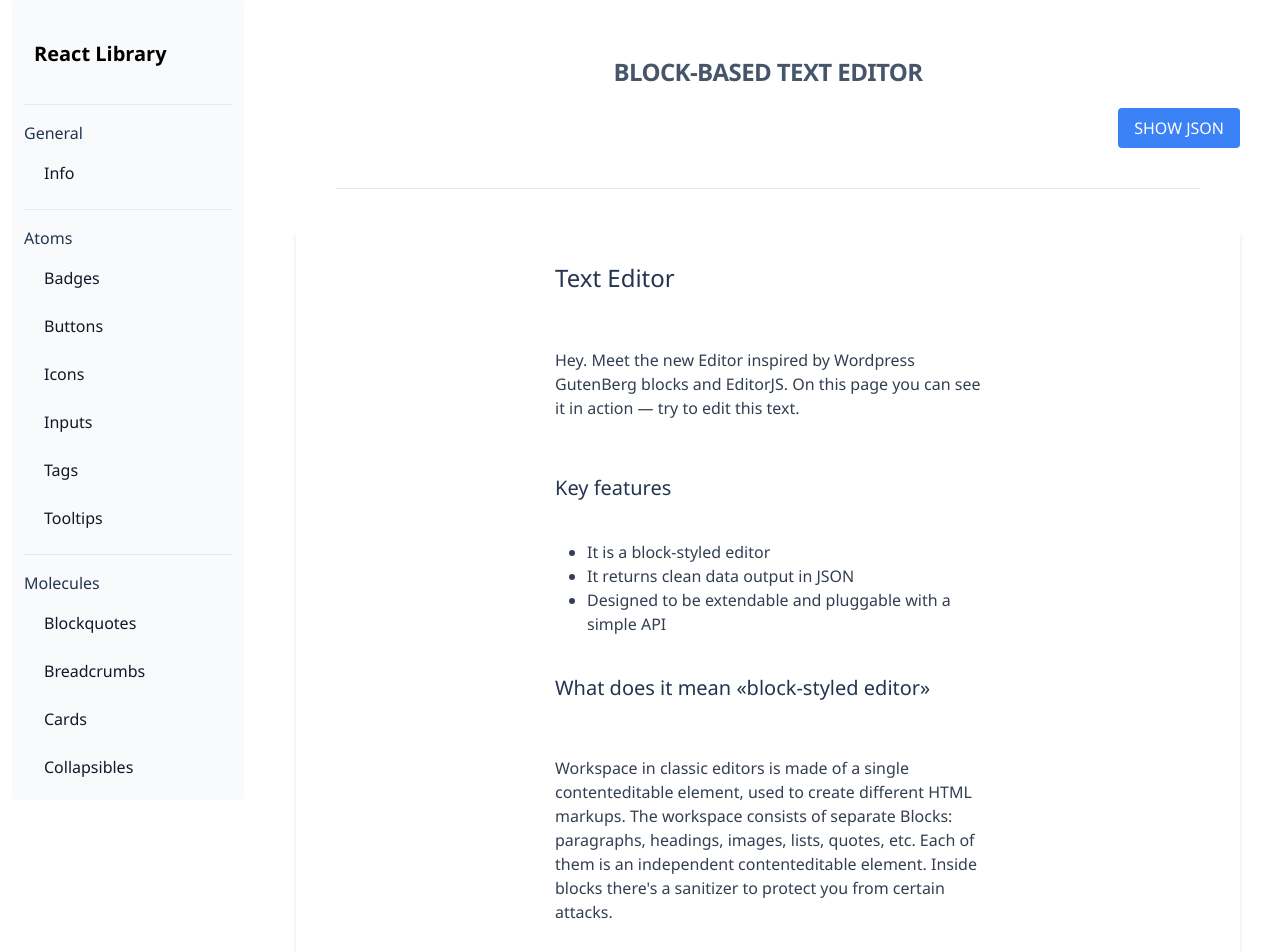
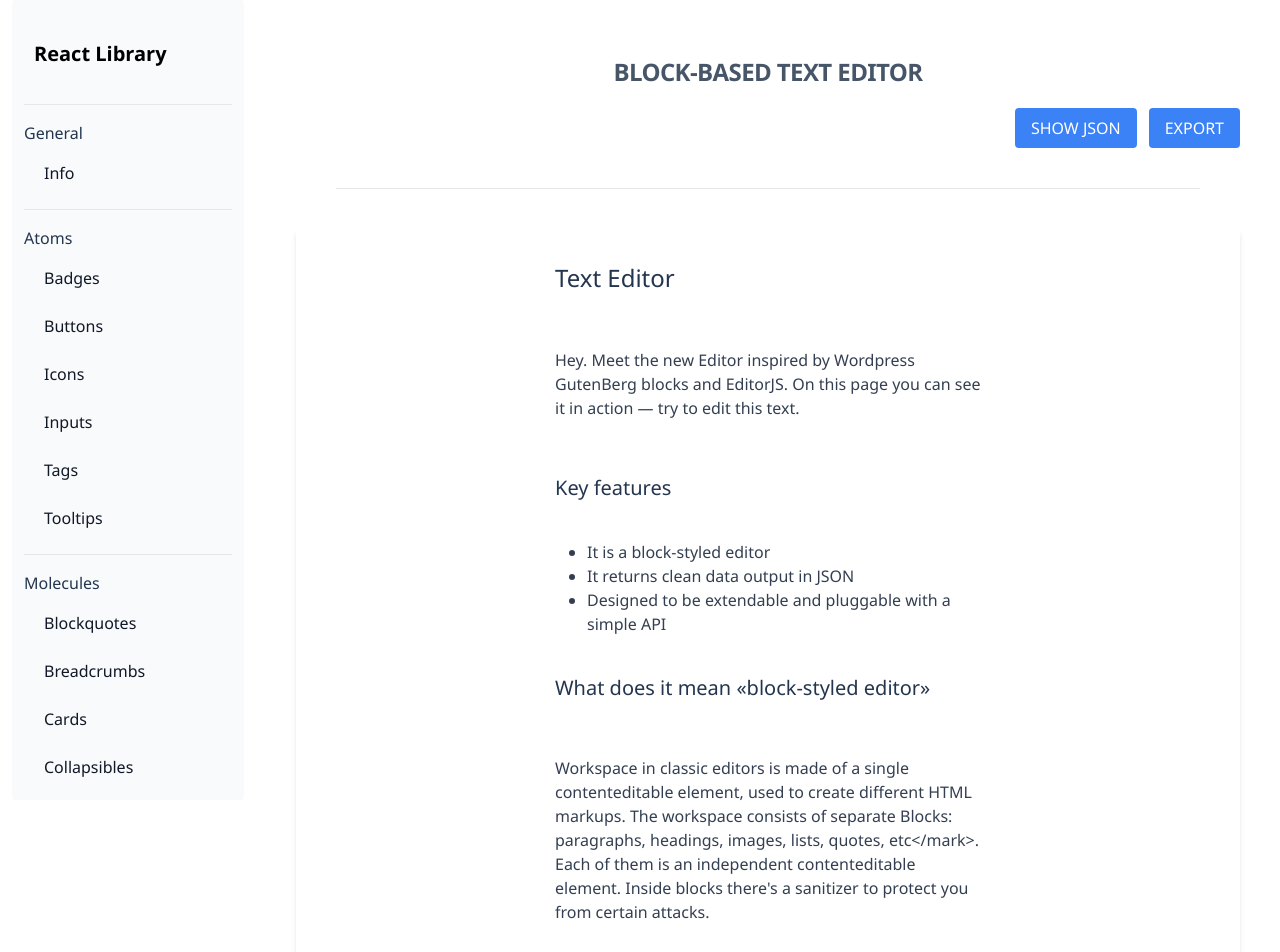
Before and after one commit to VictorPerezAsuaje/ReactComponentLibrary, a React (Create React App) app: page /templates/texteditor in a window 1280 px wide. Shown: the top 952 px of the page. Built offline with nearby package versions, Linux system fonts and the light colour scheme.

Commit message:
disabled content formatting in text editor blocks because of React can not delete node properly on contenteditable.

```diff
--- a/src/components/Template/EditorToolbar.tsx
+++ b/src/components/Template/EditorToolbar.tsx
@@ -57,11 +57,11 @@ function TopEditorToolbar(props:ITopEditorToolbarProps){
 
     return (
         <div className={'absolute -top-16 right-0 translate-y-1/2 rounded flex transition-all ease-in-out duration-200 gap-0.5 items-center bg-slate-300 ' + (blockSelected ? "pointer-events-auto opacity-80 hover:opacity-100" : "pointer-events-none opacity-0")}>
-            <Button content="b" type="button" colorConfig={{ bgColor: Color.transparent, borderColor: Color.transparent }} shape = { Border.square } cssClass="text-md px-3 hover:bg-slate-100 hover:text-slate-800 font-bold" hoverable onClickHandler={() => document.execCommand("bold")} />
-            <Button content="i" type="button" colorConfig={{ bgColor: Color.transparent, borderColor: Color.transparent }} shape = { Border.square } cssClass="text-md px-3 hover:bg-slate-100 hover:text-slate-500 italic" hoverable onClickHandler={() => document.execCommand("italic")} />
-            <Button content="u" type="button" colorConfig={{ bgColor: Color.transparent, borderColor: Color.transparent }} shape = { Border.square } cssClass="text-md px-3 hover:bg-slate-100 hover:text-slate-500 underline" hoverable onClickHandler={() => document.execCommand("underline")} />
-            <Button content="link" type="button" colorConfig={{ bgColor: Color.transparent, borderColor: Color.transparent }} shape = { Border.square } cssClass="text-md px-3 hover:bg-slate-100 hover:text-slate-500" hoverable />
-            <Button content="clear" type="button" colorConfig={{ bgColor: Color.transparent, borderColor: Color.transparent }} shape = { Border.square } cssClass="text-md px-3 hover:bg-slate-100 hover:text-slate-500" hoverable onClickHandler={() => document.execCommand('removeFormat')} />
+            <Button content="b" type="button" colorConfig={{ bgColor: Color.transparent, borderColor: Color.transparent }} shape = { Border.square } cssClass="text-md px-3 hover:bg-slate-100 hover:text-slate-800 font-bold" hoverable onClickHandler={() => document.execCommand("bold")} disabled />
+            <Button content="i" type="button" colorConfig={{ bgColor: Color.transparent, borderColor: Color.transparent }} shape = { Border.square } cssClass="text-md px-3 hover:bg-slate-100 hover:text-slate-500 italic" hoverable onClickHandler={() => document.execCommand("italic")} disabled />
+            <Button content="u" type="button" colorConfig={{ bgColor: Color.transparent, borderColor: Color.transparent }} shape = { Border.square } cssClass="text-md px-3 hover:bg-slate-100 hover:text-slate-500 underline" hoverable onClickHandler={() => document.execCommand("underline")} disabled />
+            <Button content="link" type="button" colorConfig={{ bgColor: Color.transparent, borderColor: Color.transparent }} shape = { Border.square } cssClass="text-md px-3 hover:bg-slate-100 hover:text-slate-500" hoverable disabled />
+            <Button content="clear" type="button" colorConfig={{ bgColor: Color.transparent, borderColor: Color.transparent }} shape = { Border.square } cssClass="text-md px-3 hover:bg-slate-100 hover:text-slate-500" hoverable onClickHandler={() => document.execCommand('removeFormat')} disabled />
         </div>
     )
 }
--- a/src/components/Template/ParagraphBlock.tsx
+++ b/src/components/Template/ParagraphBlock.tsx
@@ -11,5 +11,5 @@ export interface IParagraphProps{
 export const ParagraphBlock = (props:IParagraphProps) => {
     const { id, text, style, onContentChange } = props;
 
-    return (<p contentEditable="true" style={style} className="outline-none peer" suppressContentEditableWarning={true} onBlur={(e) => onContentChange(e, id, e.currentTarget.textContent === null ? "" : e.currentTarget.textContent)}>{internalHTMLInterpreter(text)}</p>)
+    return (<p contentEditable="true" style={style} className="outline-none peer" suppressContentEditableWarning={true} onBlur={(e) => onContentChange(e, id, e.currentTarget.textContent === null ? "" : e.currentTarget.textContent)}>{text}</p>)
 }
--- a/src/components/Template/TextEditor.tsx
+++ b/src/components/Template/TextEditor.tsx
@@ -1,4 +1,4 @@
-import { useState } from 'react'
+import { useRef, useState } from 'react'
 import data from './editor-example.json'
 import Heading, { HeadingType } from '../Atoms/Heading/Heading'
 import { HeaderBlock, IHeaderProps } from './HeaderBlock'
@@ -9,6 +9,7 @@ import { IImageBlockProps, ImageBlock } from './ImageBlock'
 import Button from '../Atoms/Button/Button'
 import { v4 as uuidv4 } from 'uuid';
 import { EditorToolbar } from './EditorToolbar'
+import ErrorBoundary from '../../internalComponents/ErrorBoundary'
 
 interface IBlockProps{
     id:string,
@@ -42,9 +43,9 @@ function Block(props:IBlockProps) {
 
 
 export default function TextEditor() {
-    const [blocks, setBlocks] = useState(data);
     const [selectedBlockId, setSelectedBlockId] = useState<string>("")
     const [jsonVisible, setJsonVisible] = useState(false);
+    const [blocks, setBlocks] = useState(data);
 
     const onContentChange = (e:object, id:string, content?:string) => {
         // API call ?
@@ -56,11 +57,12 @@ export default function TextEditor() {
                     case "header":
                         return {...x, data: { text: content ?? "", level: x.data.level ?? 3 }};
                     case "paragraph":
-                    return {...x, data: { text: content ?? ""}}
+                        return {...x, data: { text: content ?? "" }}
                     default:
                         return x
                 }
-        }));
+            }
+        ));
     }
 
     const onOrderChange = (direction:string, currentPosition:number) => {
@@ -122,18 +124,23 @@ export default function TextEditor() {
     return (
         <>
             <Heading content="BLOCK-BASED TEXT EDITOR" type={HeadingType.h2} cssClass="justify-center" />
-            <span className='flex justify-end'><Button content="SHOW JSON" type="button" onClickHandler={() => setJsonVisible(!jsonVisible)} /></span>
+            <span className='flex justify-end'>
+                <Button content="SHOW JSON" type="button" onClickHandler={() => setJsonVisible(!jsonVisible)} />
+                <a href={`data:text/json;chatset=utf-8,${encodeURIComponent(JSON.stringify(blocks))}`} download="blocks.json" className='font-medium flex justify-center items-center relative py-2 px-4 rounded bg-blue-500 text-white ml-3'>EXPORT</a>
+            </span>
             <pre className={jsonVisible ? "h-[10%] overflow-y-auto" : "hidden"}>{JSON.stringify(blocks, null, 2)}</pre>
             <hr className="m-10"/>
+            <ErrorBoundary>
                 <div id="textEditor" className='shadow-md rounded p-5 min-h-screen' >
                     {
                         blocks.sort((x1, x2) => x1.order - x2.order).map(block =>
-                    <div className={'lg:w-1/2 w-3/4 relative m-auto mb-3 border p-3 group rounded hover:border-blue-500/50 transition-all ease-in-out duration-200 ' + (selectedBlockId === block.id ? "selected mb-16 mt-14 border-blue-500" : "border-transparent")} onClick={() => setSelectedBlockId(block.id)}>
-                        <Block key={"block_"+block.id} id={block.id} type={block.type} data={block.data} onContentChange={onContentChange} />
+                        <div key={"block_"+block.id} className={'lg:w-1/2 w-3/4 relative m-auto mb-3 border p-3 group rounded hover:border-blue-500/50 transition-all ease-in-out duration-200 ' + (selectedBlockId === block.id ? "selected mb-16 mt-14 border-blue-500" : "border-transparent")} onClick={() => setSelectedBlockId(block.id)}>
+                            <Block id={block.id} type={block.type} data={block.data} onContentChange={onContentChange} />
                             <EditorToolbar key={"toolbar_"+block.id} blockId={block.id} blockOrder={block.order} blockSelected={selectedBlockId === block.id} onChangeOrderHandler={onOrderChange} onDeleteBlockHandler={onDeleteBlockHandler} onAddBlockHandler={onAddBlockHandler} />
                         </div>)
                     }
                 </div>
+            </ErrorBoundary>
         </>
     )
 }
--- a/src/helpers/internalHTMLInterpreter.tsx
+++ b/src/helpers/internalHTMLInterpreter.tsx
@@ -1,6 +1,7 @@
 export function internalHTMLInterpreter(text:string):any[]{
     let sanitizedText = [];
     const textArr = text.split(/<|>/g)
+
     for(let i = 0; i < textArr.length; i++){
         if(i % 2 === 0){
             sanitizedText.push(textArr[i]);
--- /dev/null
+++ b/src/internalComponents/ErrorBoundary.tsx
@@ -0,0 +1,34 @@
+import React, { Component, ErrorInfo, ReactNode } from "react";
+
+interface Props {
+  children?: ReactNode;
+}
+
+interface State {
+  hasError: boolean;
+}
+
+class ErrorBoundary extends Component<Props, State> {
+  public state: State = {
+    hasError: false
+  };
+
+  public static getDerivedStateFromError(_: Error): State {
+    // Update state so the next render will show the fallback UI.
+    return { hasError: true };
+  }
+
+  public componentDidCatch(error: Error, errorInfo: ErrorInfo) {
+    console.error("Uncaught error:", error, errorInfo);
+  }
+
+  public render() {
+    if (this.state.hasError) {
+      return <h1>Sorry.. there was an error</h1>;
+    }
+
+    return this.props.children;
+  }
+}
+
+export default ErrorBoundary;
```
Lines whose indentation alone changed are shown as unchanged.
